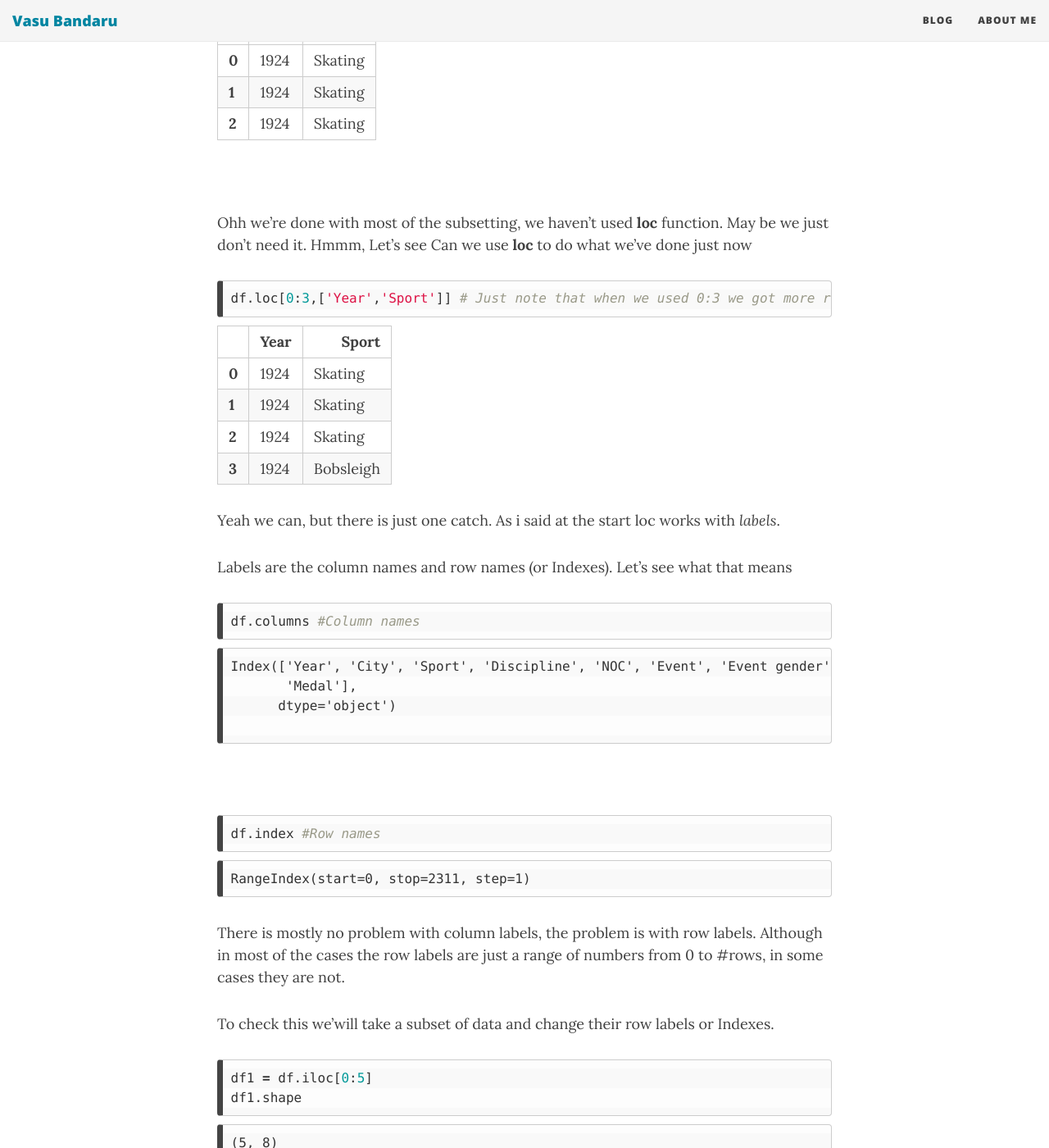
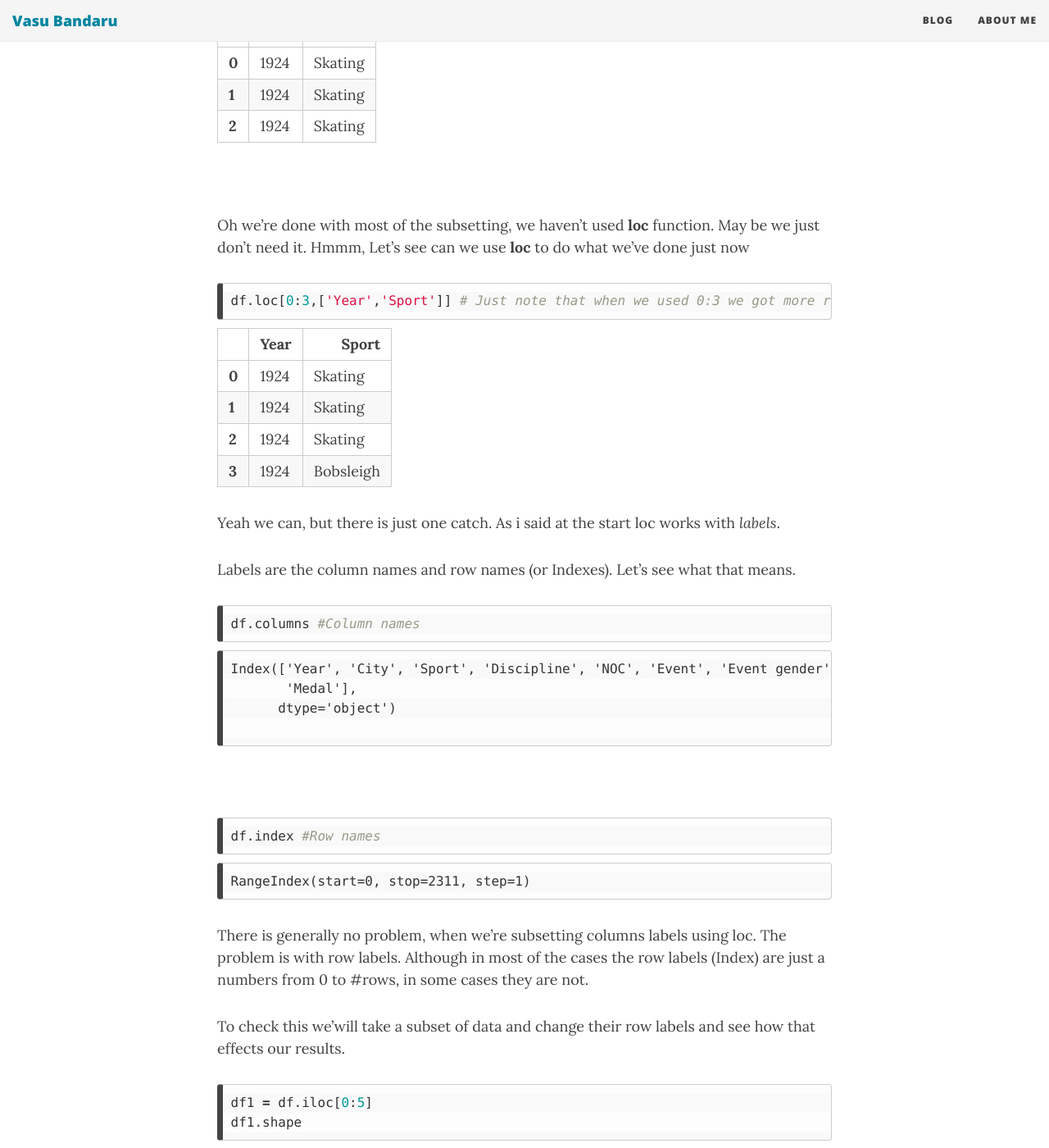
Before and after one commit to vasubandaru/vasubandaru.github.io, a Jekyll site: the page built from _posts/2018-09-29-Learn-Python.md, in a window 1280 px wide and 1400 px high, scrolled down 7094 px. Shown: the whole window at 82% size. Built offline with Jekyll 4.4.1, drawn with Linux system fonts in a browser that asks for light colours; nearby versions of some CDN libraries; comment, search, counter and statistics services are not loaded; some of the changed text lies outside the part shown.

Commit message:
Update 2018-09-29-Learn-Python.md

````diff
--- a/_posts/2018-09-29-Learn-Python.md
+++ b/_posts/2018-09-29-Learn-Python.md
@@ -84,7 +84,7 @@
       dtype='object')
 ```
 
-Returns an index with column names
+Columns returns an index of column names
 
 <br/>
 
@@ -461,11 +461,11 @@
 
 <br/>
 
+Using a range of numbers
+
 ```python
 df.iloc[0:3,:] # Note not 0:2 we're using 0:3
 ```
-
-
 
 <div>
 <style scoped>
@@ -684,7 +684,7 @@
 
 <br/>
 
-Ohh we're done with most of the subsetting, we haven't used **loc** function. May be we just don't need it. Hmmm, Let's see Can we use **loc** to do what we've done just now
+Oh we're done with most of the subsetting, we haven't used **loc** function. May be we just don't need it. Hmmm, Let's see can we use **loc** to do what we've done just now
 
 ```python
 df.loc[0:3,['Year','Sport']] # Just note that when we used 0:3 we got more rows than when used iloc
@@ -748,7 +748,7 @@
 
 Yeah we can, but there is just one catch. As i said at the start loc works with _labels_.
 
-Labels are the column names and row names (or Indexes). Let's see what that means
+Labels are the column names and row names (or Indexes). Let's see what that means.
 
 ```python
 df.columns #Column names
@@ -775,11 +775,10 @@
 RangeIndex(start=0, stop=2311, step=1)
 ```
 
+There is generally no problem, when we're subsetting columns labels using loc. The problem is with row labels. Although in most of the cases the row labels (Index) are just a numbers from 0 to #rows, in some cases they are not.
 
+To check this we'will take a subset of data and change their row labels and see how that effects our results.
 
-There is mostly no problem with column labels, the problem is with row labels. Although in most of the cases the row labels are just a range of numbers from 0 to #rows, in some cases they are not.
-
-To check this we'will take a subset of data and change their row labels or Indexes.
 
 ```python
 df1 = df.iloc[0:5]
@@ -1014,8 +1013,7 @@
 </div>
 
 
-
-As we can see in the output, it is subsetting the data till it finds the corresponding label.
+As we can see in the output, it is subsetting the data till it finds the corresponding label. i.e. after we changed the row labels, now in the new data the label 3 occurs in the 5th row. So, it prints 5 rows
 
 <br/>
 
@@ -1288,3 +1286,5 @@
 
 
 I think you got the gist of subsetting .
+
+We will be continuing our learning in the next part, which will be ready soon
````
Also changed, not shown: other parts of _posts/2018-09-29-Learn-Python.md (+5 -5 lines).
